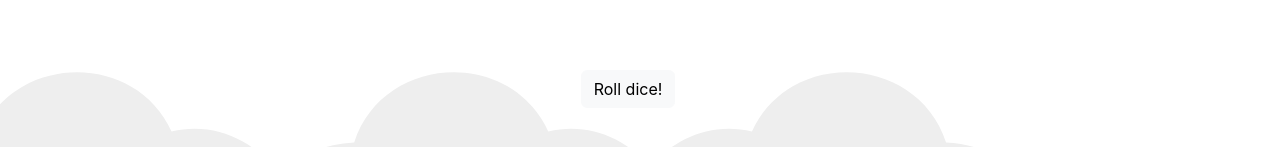
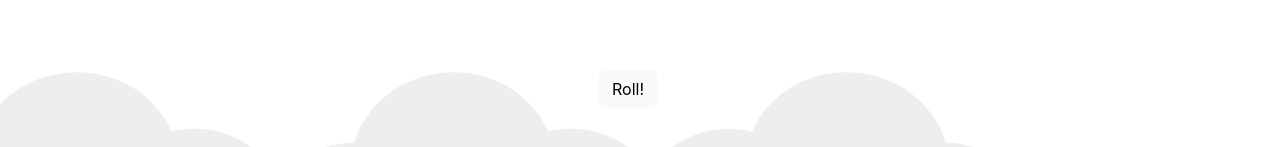
Before and after one commit to luvmulligan/paren-maren, an Angular app: page / in a window 1280 px wide. Shown: the part 466-613 px from the top of the page. Built offline with nearby package versions, Linux system fonts and the light colour scheme.

Commit message:
refactor: :art:

```diff
--- a/src/app/app.component.html
+++ b/src/app/app.component.html
@@ -71,9 +71,7 @@
     <div class="row text-center">
       <div class="col-12">
         <div id="roll" class="roll-button">
-          <button type="button" class="btn btn-light" (click)="rollDice()" [disabled]="canRoll === false">
-            Roll dice!
-          </button>
+          <button type="button" class="btn btn-light" (click)="rollDice()" [disabled]="canRoll === false">Roll!</button>
         </div>
       </div>
       <div class="col-12">
--- a/src/app/app.component.ts
+++ b/src/app/app.component.ts
@@ -1,5 +1,4 @@
-import { CursorError } from '@angular/compiler/src/ml_parser/lexer';
-import { Component, OnInit } from '@angular/core';
+import { Component } from '@angular/core';
 
 export class Player {
   id: number;
```
